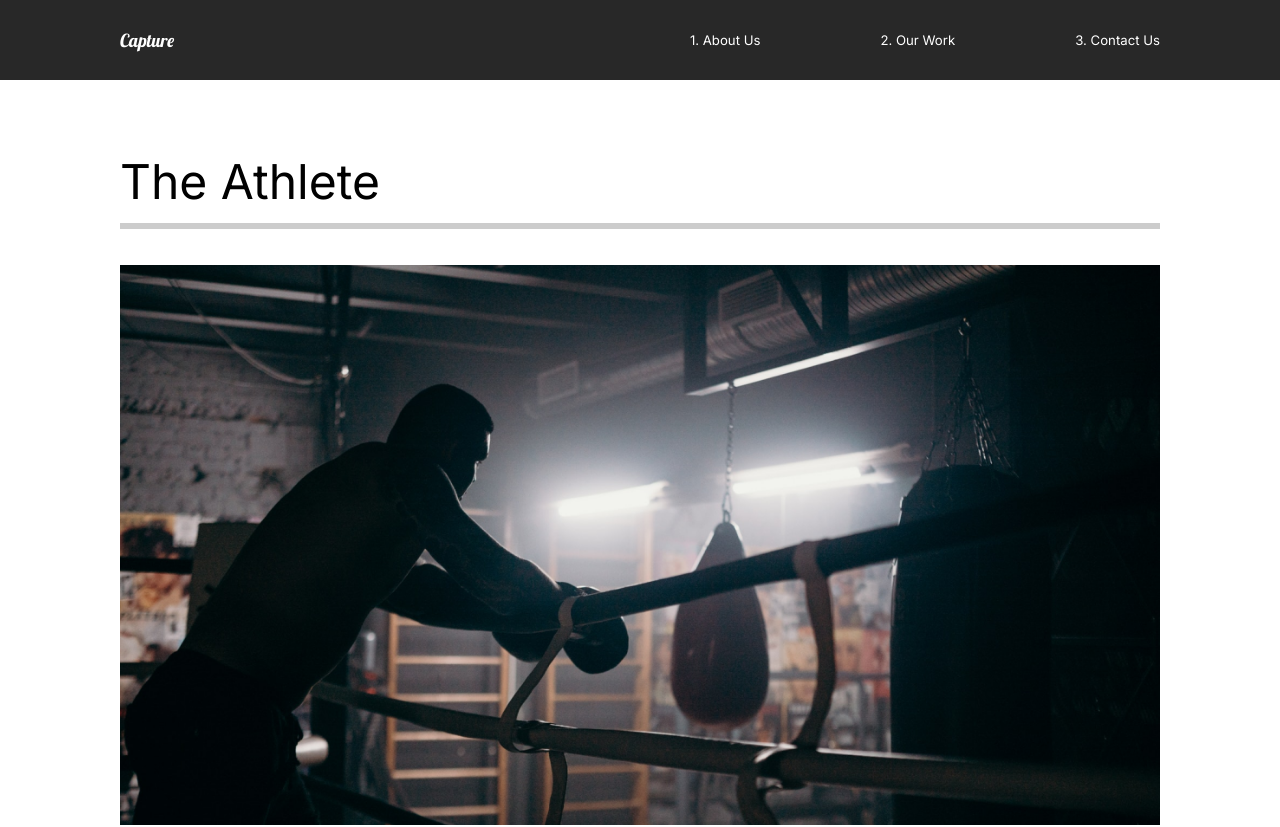
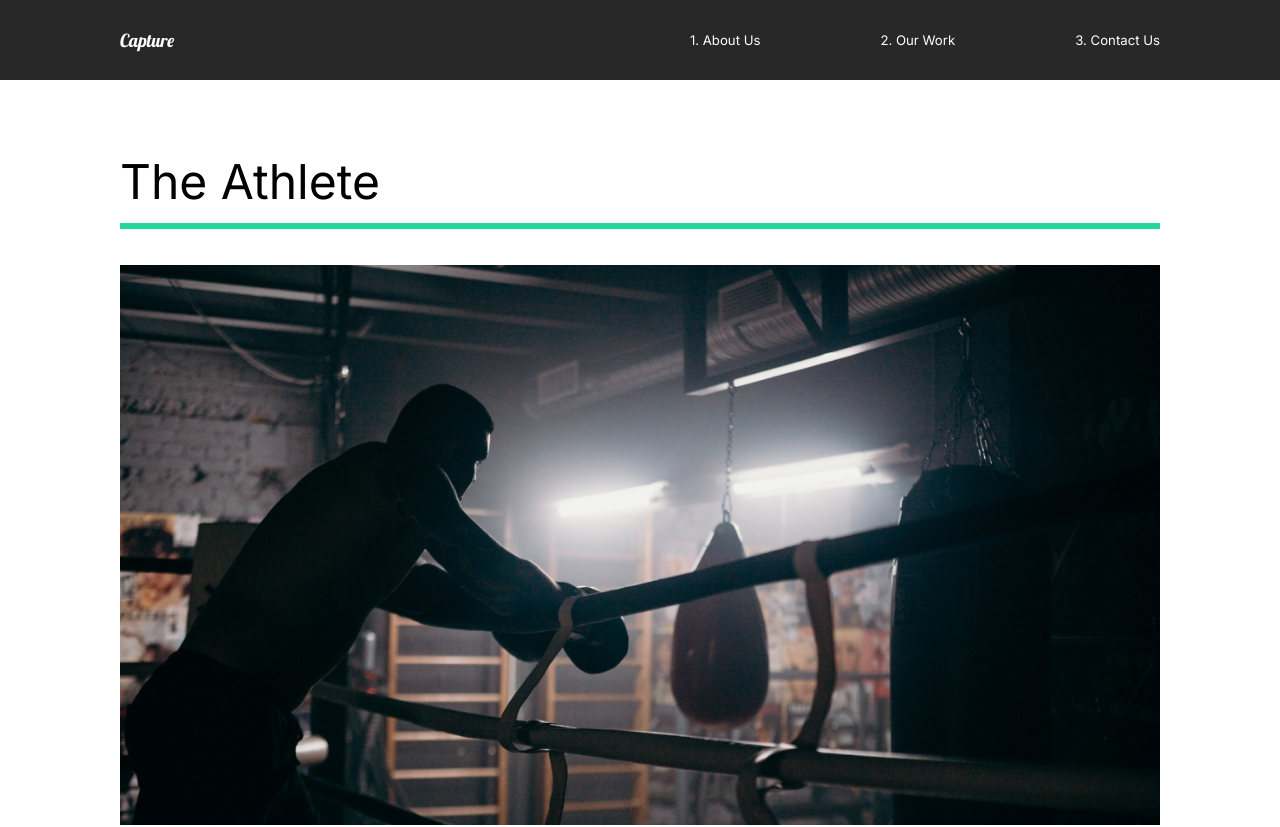
Before and after one commit to jadhav-kunal/capture-portfolio, a React (Create React App) app: page /work in a window 1280 px wide. Shown: the top 827 px of the page. Built offline with nearby package versions, Linux system fonts and the light colour scheme.

Commit message:
Added animation to our work page

```diff
--- a/src/animation.js
+++ b/src/animation.js
@@ -7,14 +7,13 @@
     opacity: 1,
     y: 0,
     transition: {
-      duration: 1,
+      duration: 0.5,
       when: "beforeChildren",
       staggerChildren: 0.25,
     },
   },
   exit: {
     opacity: 0,
-    y: 300,
     transition: {
       duration: 0.5,
     },
@@ -48,3 +47,25 @@
     },
   },
 };
+
+export const lineAnim = {
+  hidden: { width: "0%" },
+  show: {
+    width: "100%",
+    transition: { duration: 1 },
+  },
+};
+
+export const slider = {
+  hidden: { x: "-130%", skew: "45deg" },
+  show: {
+    x: "100%",
+    skew: "0deg",
+    transition: { ease: "easeOut", duration: 1 },
+  },
+};
+
+export const sliderContainer = {
+  hidden: { opacity: 1 },
+  show: { opacity: 1, transition: { staggerChildren: 0.15, ease: "easeOut" } },
+};
--- a/src/pages/OurWork.js
+++ b/src/pages/OurWork.js
@@ -7,7 +7,14 @@
 import goodtimes from "../img/goodtimes-small.png";
 //Animations
 import { motion } from "framer-motion";
-import { pageAnimation } from "../animation";
+import {
+  sliderContainer,
+  slider,
+  pageAnimation,
+  fade,
+  photoAnim,
+  lineAnim,
+} from "../animation";
 
 const OurWork = () => {
   return (
@@ -18,11 +25,19 @@
       initial="hidden"
       animate="show"
     >
+      <motion.div variants={sliderContainer}>
+        <Frame1 variants={slider}></Frame1>
+        <Frame2 variants={slider}></Frame2>
+        <Frame3 variants={slider}></Frame3>
+        <Frame4 variants={slider}></Frame4>
+      </motion.div>
       <Movie>
-        <h2>The Athlete</h2>
-        <div className="line"></div>
+        <motion.h2 variants={fade}>The Athlete</motion.h2>
+        <motion.div variants={lineAnim} className="line"></motion.div>
         <Link to="/work/the-athlete">
-          <img src={athlete} alt="athlete" />
+          <Hide>
+            <motion.img variants={photoAnim} src={athlete} alt="athlete" />
+          </Hide>
         </Link>
       </Movie>
       <Movie>
@@ -56,7 +71,7 @@
   padding-bottom: 10rem;
   .line {
     height: 0.5rem;
-    background: #cccccc;
+    background: #23d997;
     margin-bottom: 3rem;
   }
   img {
@@ -65,5 +80,28 @@
     object-fit: cover;
   }
 `;
+const Hide = styled.div`
+  overflow: hidden;
+`;
+
+//Frame Animation
+const Frame1 = styled(motion.div)`
+  position: fixed;
+  left: 0;
+  top: 10%;
+  width: 100%;
+  height: 100vh;
+  background: #fffebf;
+  z-index: 2;
+`;
+const Frame2 = styled(Frame1)`
+  background: #ff8efb;
+`;
+const Frame3 = styled(Frame1)`
+  background: #8ed2ff;
+`;
+const Frame4 = styled(Frame1)`
+  background: #8effa0;
+`;
 
 export default OurWork;
```
